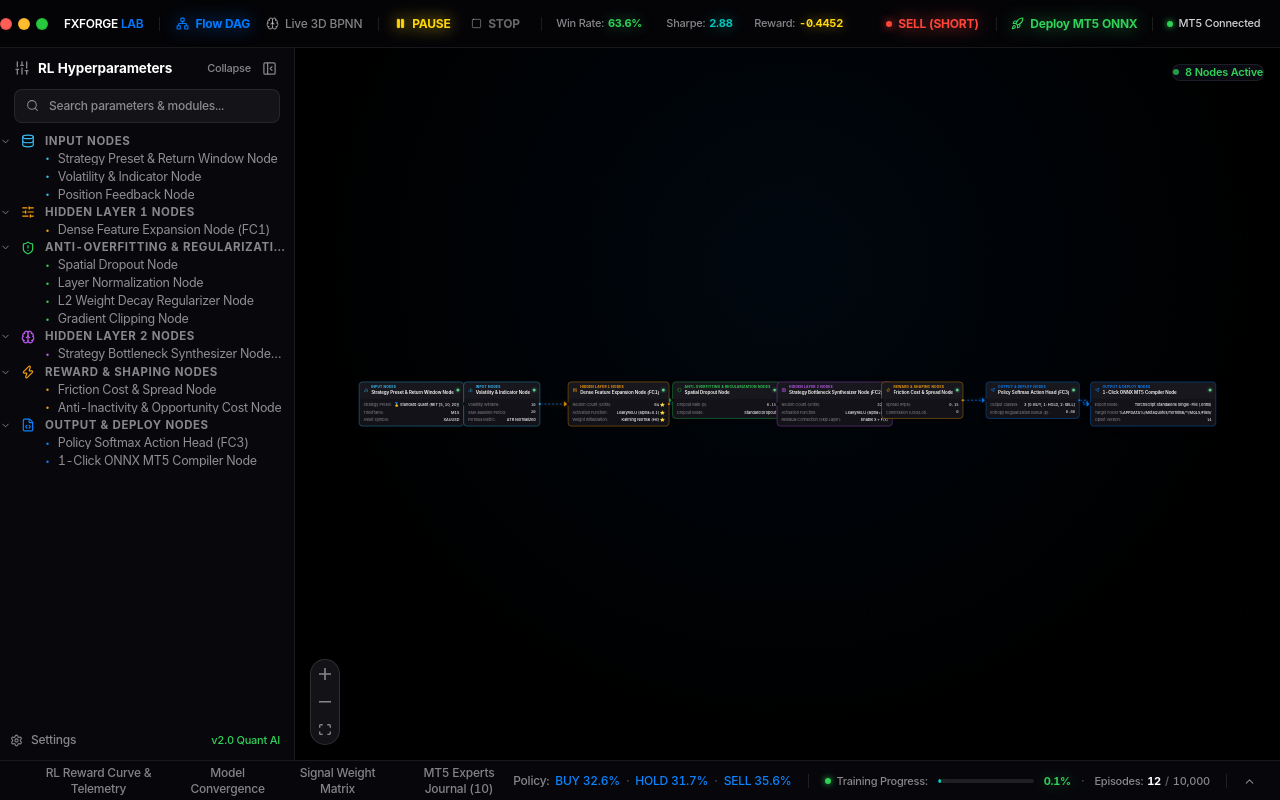
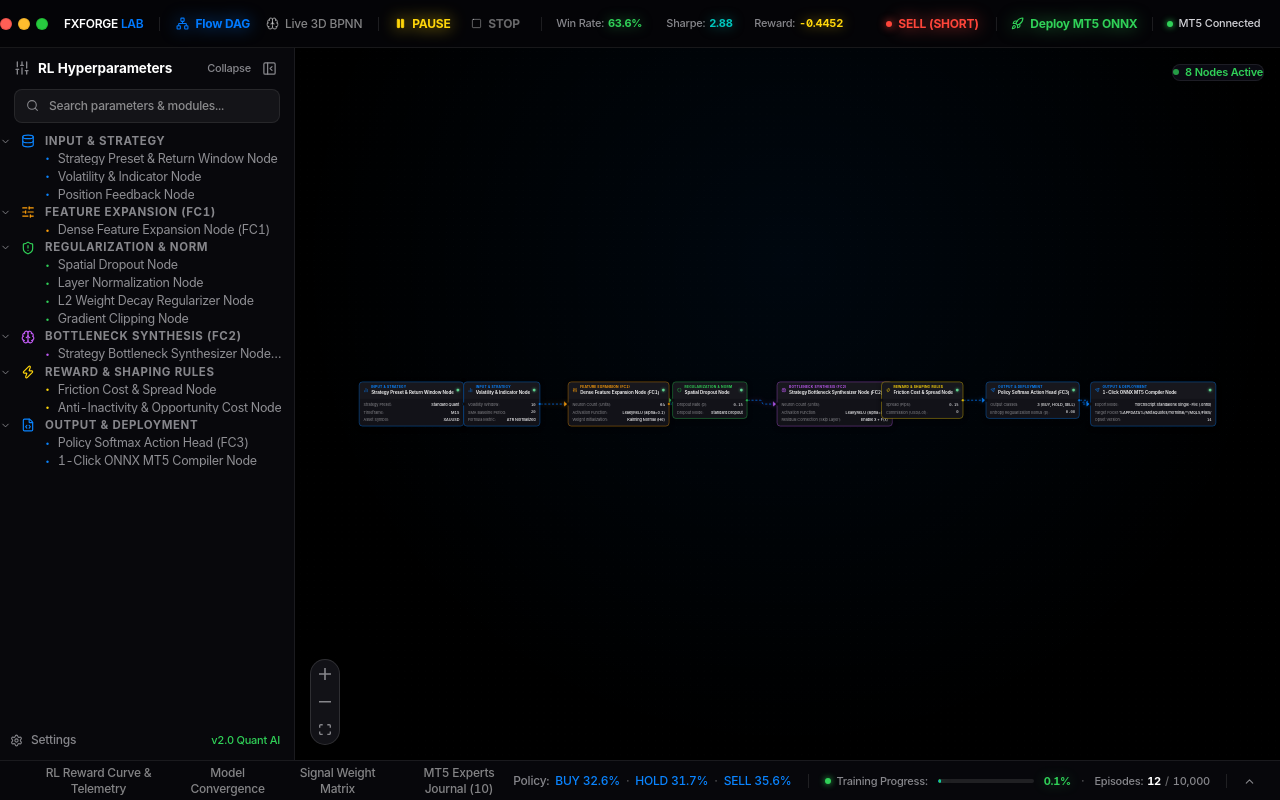
Before and after one commit to superman-owner/AI-RL-BPNN, a React (Vite) app: page / in a window 1280 px wide. Built offline with nearby package versions, Linux system fonts and the light colour scheme.

Commit message:
style(theme): remove all emoji symbols and restore pure Apple Dark Glass Theme typography and colors across nodes and inspector

```diff
--- a/src/components/Flow/FlowCanvasView.tsx
+++ b/src/components/Flow/FlowCanvasView.tsx
@@ -31,7 +31,7 @@ const INITIAL_NODES: Node[] = [
     position: { x: 40, y: 160 },
     data: {
       nodeType: 'strategy_preset_return',
-      preset: '🥇 Standard Quant (RET [5, 10, 20])',
+      preset: 'Standard Quant',
       timeframe: 'M15',
       symbol: 'XAUUSD',
       bars_count: '10,000',
@@ -56,9 +56,9 @@ const INITIAL_NODES: Node[] = [
     position: { x: 640, y: 160 },
     data: {
       nodeType: 'fc1_dense_expansion',
-      units: '64 ⭐',
-      activation: 'LeakyReLU (alpha=0.1) ⭐',
-      weight_init: 'Kaiming Normal (He) ⭐',
+      units: '64',
+      activation: 'LeakyReLU (alpha=0.1)',
+      weight_init: 'Kaiming Normal (He)',
       use_bias: true,
       execution: { status: 'passed', detail: 'FC1 Linear Expansion: [6, 64]' },
     },
@@ -80,7 +80,7 @@ const INITIAL_NODES: Node[] = [
     position: { x: 1240, y: 160 },
     data: {
       nodeType: 'fc2_bottleneck_synthesizer',
-      units: '32 ⭐',
+      units: '32',
       activation: 'LeakyReLU (alpha=0.1)',
       residual: 'Enable x + F(x)',
       execution: { status: 'passed', detail: 'FC2 Bottleneck: [64, 32] + Residual' },
@@ -103,7 +103,7 @@ const INITIAL_NODES: Node[] = [
     position: { x: 1840, y: 160 },
     data: {
       nodeType: 'fc3_policy_action_head',
-      classes: '3 [0: BUY, 1: HOLD, 2: SELL]',
+      classes: '3 (BUY, HOLD, SELL)',
       entropy_beta: 0.08,
       execution: { status: 'passed', detail: 'Policy Softmax: 3 Actions (β=0.08)' },
     },
@@ -256,31 +256,31 @@ const InspectorTextField: React.FC<InspectorTextFieldProps> = ({
     <div className="flex flex-col gap-1.5 group nodrag nopan" style={{ pointerEvents: 'all' }}>
       {/* Label above */}
       <label
-        className="text-[11.5px] font-medium text-[#a1a1aa] select-none tracking-tight"
+        className="text-[11px] font-medium text-[#86868b] select-none tracking-tight"
         style={{ fontFamily: '-apple-system, BlinkMacSystemFont, "SF Pro Text", system-ui, sans-serif' }}
       >
         {label}
       </label>
 
-      {/* Input Container (Frameless Icon / Soft Charcoal Background) */}
+      {/* Input Container (Apple Charcoal Glass Background) */}
       <div
         style={{ pointerEvents: 'all' }}
         onPointerDown={(e) => e.stopPropagation()}
         onMouseDown={(e) => e.stopPropagation()}
-        className={`h-[38px] w-full rounded-[10px] px-3 flex items-center transition-all duration-150 bg-[#1e1e26] pointer-events-auto relative ${
+        className={`h-[34px] w-full rounded-[8px] px-3 flex items-center transition-all duration-150 bg-white/[0.04] pointer-events-auto relative ${
           isError
-            ? 'border border-[#ff453a] ring-1 ring-[#ff453a]/30 bg-[#261c1e]'
+            ? 'border border-[#ff453a] ring-2 ring-[#ff453a]/25 bg-[#261c1e]'
             : isFocused
-            ? 'border border-[#007aff] ring-1 ring-[#007aff]/35 bg-[#1e1e28]'
+            ? 'border border-[#0a84ff] ring-2 ring-[#0a84ff]/25 bg-white/[0.07]'
             : isFilled
-            ? 'border border-white/[0.14] hover:border-white/[0.22]'
-            : 'border border-white/[0.09] hover:border-white/[0.16]'
+            ? 'border border-white/[0.12] hover:border-white/[0.2]'
+            : 'border border-white/[0.08] hover:border-white/[0.15]'
         }`}
       >
         {isBoolean ? (
-          <div className="w-full flex items-center justify-between px-1">
+          <div className="w-full flex items-center justify-between px-0.5">
             <span
-              className="text-[12.5px] font-medium text-[#f4f4f5]"
+              className="text-[12px] font-medium text-[#f5f5f7]"
               style={{ fontFamily: '-apple-system, BlinkMacSystemFont, "SF Pro Text", system-ui, sans-serif' }}
             >
               {Boolean(value ?? defaultValue) ? 'Enabled (True)' : 'Disabled (False)'}
@@ -290,13 +290,13 @@ const InspectorTextField: React.FC<InspectorTextFieldProps> = ({
               onClick={() => onChange(!Boolean(value ?? defaultValue))}
               onPointerDown={(e) => e.stopPropagation()}
               onMouseDown={(e) => e.stopPropagation()}
-              className={`w-10 h-5 rounded-full transition-colors relative cursor-pointer nodrag nopan pointer-events-auto ${
+              className={`w-9 h-5 rounded-full transition-colors relative cursor-pointer nodrag nopan pointer-events-auto ${
                 Boolean(value ?? defaultValue) ? 'bg-[#30d158]' : 'bg-[#2c2c35]'
               }`}
             >
               <span
                 className={`absolute top-0.5 w-4 h-4 rounded-full bg-white transition-all ${
-                  Boolean(value ?? defaultValue) ? 'left-[22px]' : 'left-0.5'
+                  Boolean(value ?? defaultValue) ? 'left-[18px]' : 'left-0.5'
                 }`}
                 style={{ boxShadow: '0 1px 3px rgba(0,0,0,0.4)' }}
               />
@@ -315,20 +315,20 @@ const InspectorTextField: React.FC<InspectorTextFieldProps> = ({
                 fontFamily: '-apple-system, BlinkMacSystemFont, "SF Pro Text", system-ui, sans-serif',
                 pointerEvents: 'all',
               }}
-              className="w-full bg-transparent text-[#f4f4f5] text-[13px] font-medium focus:outline-none appearance-none nodrag nopan pointer-events-auto cursor-pointer pr-6 text-center"
+              className="w-full bg-transparent text-[#f5f5f7] text-[12.5px] font-medium focus:outline-none appearance-none nodrag nopan pointer-events-auto cursor-pointer pr-6 text-center"
             >
-              {(options || ['32 -> 16', '64 -> 32', '128 -> 64 -> 32']).map((opt) => (
+              {(options || ['32', '64', '128']).map((opt) => (
                 <option
                   key={opt}
                   value={opt}
-                  className="bg-[#181822] text-[#f4f4f5] text-[12.5px] py-1.5"
+                  className="bg-[#1c1c22] text-[#f5f5f7] text-[12.5px] py-1.5"
                 >
                   {opt}
                 </option>
               ))}
             </select>
             <div className="absolute right-0 pointer-events-none text-white/40 flex items-center">
-              <LucideIcons.ChevronDown size={14} />
+              <LucideIcons.ChevronDown size={13} />
             </div>
           </div>
         ) : (
@@ -355,7 +355,7 @@ const InspectorTextField: React.FC<InspectorTextFieldProps> = ({
                 : '-apple-system, BlinkMacSystemFont, "SF Pro Text", system-ui, sans-serif',
               pointerEvents: 'all',
             }}
-            className="w-full bg-transparent text-[#f4f4f5] text-[13px] text-center focus:outline-none placeholder:text-[#71717a] nodrag nopan pointer-events-auto cursor-text"
+            className="w-full bg-transparent text-[#f5f5f7] text-[12.5px] text-center focus:outline-none placeholder:text-[#71717a] nodrag nopan pointer-events-auto cursor-text"
           />
         )}
       </div>
@@ -471,13 +471,16 @@ const FloatingInspector = React.memo<FloatingInspectorProps>(({
         top: 0,
         transform: `translate3d(${position.x}px, ${position.y}px, 0)`,
         willChange: 'transform',
-        width: 320,
-        backgroundColor: '#08080c',
+        width: 310,
+        backgroundColor: 'rgba(22, 22, 28, 0.96)',
+        backdropFilter: 'blur(24px)',
+        WebkitBackdropFilter: 'blur(24px)',
         zIndex: 9999,
-        padding: '16px 18px 14px 18px',
+        padding: '14px 16px 12px 16px',
         pointerEvents: 'all',
+        boxShadow: '0 24px 48px rgba(0, 0, 0, 0.6), 0 1px 0 rgba(255, 255, 255, 0.08) inset',
       }}
-      className="border border-white/[0.14] rounded-2xl shadow-2xl text-xs select-none nodrag nopan nowheel cursor-default pointer-events-auto"
+      className="border border-white/[0.12] rounded-2xl text-xs select-none nodrag nopan nowheel cursor-default pointer-events-auto"
       onPointerDown={(e) => e.stopPropagation()}
       onMouseDown={(e) => e.stopPropagation()}
       onClick={(e) => e.stopPropagation()}
@@ -497,16 +500,28 @@ const FloatingInspector = React.memo<FloatingInspectorProps>(({
         }}
         className="nodrag nopan pointer-events-auto"
       >
-        <div className="flex items-center gap-2.5 pointer-events-none">
+        <div className="flex items-center gap-2 pointer-events-none">
           <span
-            className="w-2.5 h-2.5 rounded-full flex-shrink-0"
-            style={{ background: group.color, boxShadow: `0 0 10px ${group.color}` }}
+            className="w-2 h-2 rounded-full flex-shrink-0"
+            style={{ background: group.color, boxShadow: `0 0 8px ${group.color}` }}
           />
           <div>
-            <span className="text-[10px] font-bold tracking-wider uppercase block" style={{ color: group.color }}>
+            <span
+              className="text-[9.5px] font-bold tracking-wider uppercase block"
+              style={{
+                color: group.color,
+                fontFamily: '-apple-system, BlinkMacSystemFont, "SF Pro Text", system-ui, sans-serif',
+              }}
+            >
               {group.label}
             </span>
-            <span className="text-[13px] font-semibold text-white block">
+            <span
+              className="text-[12.5px] font-semibold text-white block"
+              style={{
+                fontFamily: '-apple-system, BlinkMacSystemFont, "SF Pro Display", "SF Pro Text", system-ui, sans-serif',
+                letterSpacing: '-0.015em',
+              }}
+            >
               {nodeLabel}
             </span>
           </div>
@@ -522,9 +537,9 @@ const FloatingInspector = React.memo<FloatingInspectorProps>(({
           onPointerDown={(e) => e.stopPropagation()}
           onMouseDown={(e) => e.stopPropagation()}
           style={{ pointerEvents: 'all' }}
-          className="text-white/40 hover:text-white transition-all p-1 rounded-lg cursor-pointer hover:drop-shadow-[0_0_6px_rgba(255,255,255,0.7)] pointer-events-auto nodrag nopan"
+          className="text-white/40 hover:text-white transition-all p-1 rounded-md hover:bg-white/[0.08] cursor-pointer pointer-events-auto nodrag nopan"
         >
-          <LucideIcons.X size={14} />
+          <LucideIcons.X size={13} />
         </button>
       </div>
 
@@ -551,16 +566,15 @@ const FloatingInspector = React.memo<FloatingInspectorProps>(({
         })}
       </div>
 
-      {/* 🟢 FOOTER: Exactly 10px below Edit Fields, No Border, Glowing Text Hover */}
+      {/* 🟢 FOOTER: Clean Apple Action Buttons */}
       <div
         style={{
-          marginTop: '10px',
-          borderTop: 'none',
+          marginTop: '12px',
+          paddingTop: '10px',
+          borderTop: '1px solid rgba(255, 255, 255, 0.06)',
           display: 'flex',
           alignItems: 'center',
           justifyContent: 'space-between',
-          paddingLeft: '2px',
-          paddingRight: '2px',
           pointerEvents: 'all',
         }}
         className="nodrag nopan pointer-events-auto"
@@ -575,8 +589,11 @@ const FloatingInspector = React.memo<FloatingInspectorProps>(({
           }}
           onPointerDown={(e) => e.stopPropagation()}
           onMouseDown={(e) => e.stopPropagation()}
-          style={{ pointerEvents: 'all' }}
-          className="text-[11.5px] text-[#30d158] hover:text-[#5ee387] flex items-center gap-1.5 font-semibold transition-all cursor-pointer hover:drop-shadow-[0_0_8px_rgba(48,209,88,0.85)] hover:scale-105 pointer-events-auto nodrag nopan"
+          style={{
+            fontFamily: '-apple-system, BlinkMacSystemFont, "SF Pro Text", system-ui, sans-serif',
+            pointerEvents: 'all',
+          }}
+          className="text-[12px] text-[#30d158] hover:text-[#5ee387] flex items-center gap-1.5 font-medium transition-colors cursor-pointer pointer-events-auto nodrag nopan"
         >
           <LucideIcons.Check size={13} className="text-[#30d158]" />
           <span>Update</span>
@@ -589,8 +606,11 @@ const FloatingInspector = React.memo<FloatingInspectorProps>(({
           }}
           onPointerDown={(e) => e.stopPropagation()}
           onMouseDown={(e) => e.stopPropagation()}
-          style={{ pointerEvents: 'all' }}
-          className="text-[11.5px] text-[#ff453a] hover:text-[#ff6961] flex items-center gap-1.5 font-semibold transition-all cursor-pointer hover:drop-shadow-[0_0_8px_rgba(255,69,58,0.85)] hover:scale-105 pointer-events-auto nodrag nopan"
+          style={{
+            fontFamily: '-apple-system, BlinkMacSystemFont, "SF Pro Text", system-ui, sans-serif',
+            pointerEvents: 'all',
+          }}
+          className="text-[12px] text-[#ff453a] hover:text-[#ff6961] flex items-center gap-1.5 font-medium transition-colors cursor-pointer pointer-events-auto nodrag nopan"
         >
           <LucideIcons.Trash2 size={13} className="text-[#ff453a]" />
           <span>Delete Node</span>
--- a/src/data/nodeRegistry.ts
+++ b/src/data/nodeRegistry.ts
@@ -29,12 +29,12 @@ export interface NodeItem {
 }
 
 export const GROUPS: NodeGroup[] = [
-  { id: 'input', label: 'Input Nodes', color: '#38bdf8' },
-  { id: 'fc1', label: 'Hidden Layer 1 Nodes', color: '#ff9f0a' },
-  { id: 'regularization', label: 'Anti-Overfitting & Regularization Nodes', color: '#30d158' },
-  { id: 'fc2', label: 'Hidden Layer 2 Nodes', color: '#bf5af2' },
-  { id: 'reward', label: 'Reward & Shaping Nodes', color: '#f59e0b' },
-  { id: 'output', label: 'Output & Deploy Nodes', color: '#0a84ff' },
+  { id: 'input', label: 'Input & Strategy', color: '#0a84ff' },
+  { id: 'fc1', label: 'Feature Expansion (FC1)', color: '#ff9f0a' },
+  { id: 'regularization', label: 'Regularization & Norm', color: '#30d158' },
+  { id: 'fc2', label: 'Bottleneck Synthesis (FC2)', color: '#bf5af2' },
+  { id: 'reward', label: 'Reward & Shaping Rules', color: '#ffd60a' },
+  { id: 'output', label: 'Output & Deployment', color: '#0a84ff' },
 ];
 
 export const NODE_DEFS: Record<string, NodeDef> = {
@@ -48,14 +48,14 @@ export const NODE_DEFS: Record<string, NodeDef> = {
       {
         key: 'preset',
         label: 'Strategy Preset',
-        default: '🥇 Standard Quant',
+        default: 'Standard Quant',
         type: 'select',
         options: [
-          '🥇 Standard Quant',
-          '🌀 Fibonacci Scale',
-          '⚡ Ultra-Fast Scalper',
-          '🌊 Macro Trend Follower',
-          '🛠️ Custom Configuration',
+          'Standard Quant',
+          'Fibonacci Scale',
+          'Ultra-Fast Scalper',
+          'Macro Trend Follower',
+          'Custom Configuration',
         ],
       },
       {
@@ -123,23 +123,23 @@ export const NODE_DEFS: Record<string, NodeDef> = {
       {
         key: 'units',
         label: 'Neuron Count (Units)',
-        default: '64 ⭐',
+        default: '64',
         type: 'select',
-        options: ['32', '64 ⭐', '128'],
+        options: ['32', '64', '128'],
       },
       {
         key: 'activation',
         label: 'Activation Function',
-        default: 'LeakyReLU (alpha=0.1) ⭐',
+        default: 'LeakyReLU (alpha=0.1)',
         type: 'select',
-        options: ['LeakyReLU (alpha=0.1) ⭐', 'GELU', 'ELU', 'ReLU', 'Mish'],
+        options: ['LeakyReLU (alpha=0.1)', 'GELU', 'ELU', 'ReLU', 'Mish'],
       },
       {
         key: 'weight_init',
         label: 'Weight Initialization',
-        default: 'Kaiming Normal (He) ⭐',
+        default: 'Kaiming Normal (He)',
         type: 'select',
-        options: ['Kaiming Normal (He) ⭐', 'Xavier Uniform', 'Orthogonal'],
+        options: ['Kaiming Normal (He)', 'Xavier Uniform', 'Orthogonal'],
       },
       { key: 'use_bias', label: 'Use Bias', default: true, type: 'boolean' },
     ],
@@ -173,9 +173,9 @@ export const NODE_DEFS: Record<string, NodeDef> = {
       {
         key: 'norm_type',
         label: 'Norm Type',
-        default: 'LayerNorm (แนะนำสำหรับ RL) ⭐',
+        default: 'LayerNorm (Recommended for RL)',
         type: 'select',
-        options: ['LayerNorm (แนะนำสำหรับ RL) ⭐', 'RMSNorm', 'None'],
+        options: ['LayerNorm (Recommended for RL)', 'RMSNorm', 'None'],
       },
       { key: 'eps', label: 'Epsilon (ε)', default: '1e-5', type: 'string' },
     ],
@@ -211,9 +211,9 @@ export const NODE_DEFS: Record<string, NodeDef> = {
       {
         key: 'units',
         label: 'Neuron Count (Units)',
-        default: '32 ⭐',
+        default: '32',
         type: 'select',
-        options: ['16', '32 ⭐', '64'],
+        options: ['16', '32', '64'],
       },
       {
         key: 'activation',
@@ -268,7 +268,7 @@ export const NODE_DEFS: Record<string, NodeDef> = {
       {
         key: 'classes',
         label: 'Output Classes',
-        default: '3 [0: BUY, 1: HOLD, 2: SELL]',
+        default: '3 (BUY, HOLD, SELL)',
         type: 'string',
       },
       { key: 'entropy_beta', label: 'Entropy Regularization Bonus (β)', default: 0.08, type: 'number' },
```
